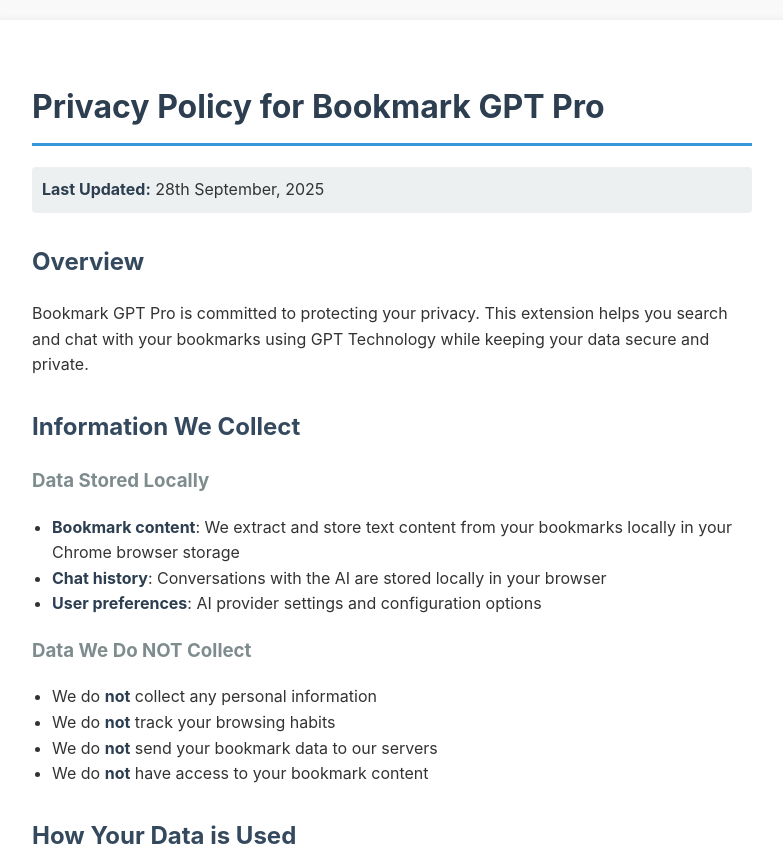
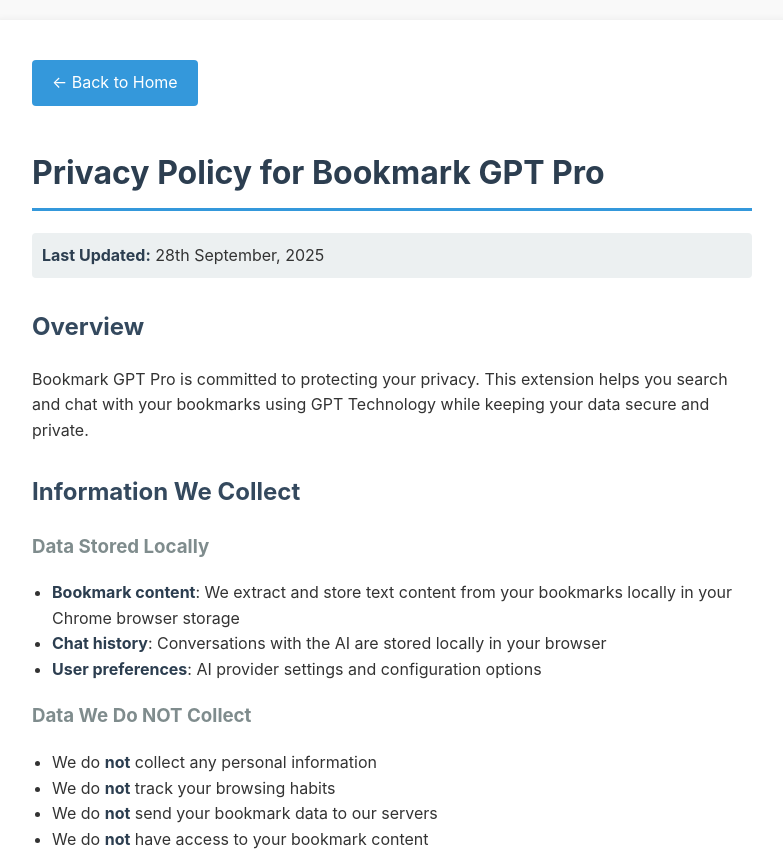
Before and after one commit to g-savitha/bookmarkgptpro-info, a plain HTML site: page privacy-policy.html in a window 1280 px wide. Shown: the top 858 px of the page, without its empty margins (248-1031 px from the left). Drawn offline with Linux system fonts and the light colour scheme.

Commit message:
Add back link to home in privacy policy
Added a back link to the home page in the privacy policy.

```diff
--- a/privacy-policy.html
+++ b/privacy-policy.html
@@ -58,10 +58,26 @@
         a:hover {
             text-decoration: underline;
         }
+        .back-link {
+            background: #3498db;
+            color: white;
+            padding: 10px 20px;
+            text-decoration: none;
+            border-radius: 4px;
+            display: inline-block;
+            margin-bottom: 20px;
+        }
+        .back-link:hover {
+            background: #2980b9;
+            color: white;
+            text-decoration: none;
+        }
     </style>
 </head>
 <body>
     <div class="container">
+        <a href="index.html" class="back-link">← Back to Home</a>
+
         <h1>Privacy Policy for Bookmark GPT Pro</h1>
 
         <div class="last-updated">
```
